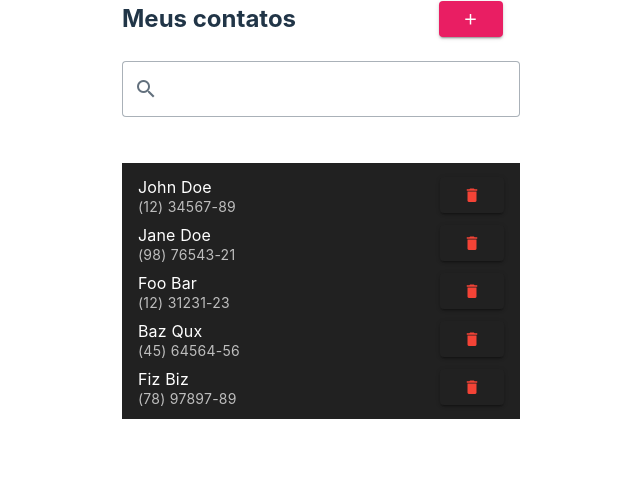
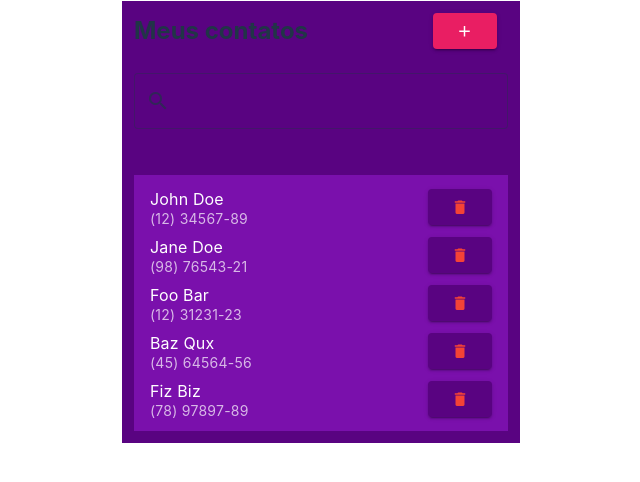
Before and after one commit to bobycachoeira/mentoria-vuejs, a Vue app: page / in a window 1280 px wide. Shown: the top 482 px of the page, without its empty margins (319-959 px from the left). Built offline with nearby package versions, Linux system fonts and the light colour scheme.

Commit message:
Adicionado algumas cores no app

```diff
--- a/src/App.vue
+++ b/src/App.vue
@@ -1,5 +1,5 @@
 <template>
-  <contact-app />
+  <contact-app class="contacts"/>
 </template>
 
 <script lang="ts">
@@ -12,3 +12,11 @@ export default {
   data: () => ({}),
 };
 </script>
+
+<style>
+.contacts {
+  background: fixed #590381;
+  margin: 0 0 0 0;
+  height: 100%;
+}
+</style>
--- a/src/modules/contact-list/Contacts.vue
+++ b/src/modules/contact-list/Contacts.vue
@@ -1,5 +1,5 @@
 <template>
-  <v-row>
+  <v-row class="contacts">
     <add-new-contact-dialog-component
       @save-contact="addNewContact"
       v-model="showModalAddContact"
@@ -8,6 +8,7 @@
     <edit-contact-dialog-component
       @edit-contact="editContact"
       v-model="showModalEditContact"
+      :contact="contact"
       min-width="80%"
     />
     <v-col cols="12">
@@ -18,6 +19,7 @@
     </v-col>
     <v-col cols="12">
       <contact-list-component
+      class="contact-list-item"
         @delete-contact="deleteContact"
         @edit-contact="setShowEditContact"
         :contact-list="filteredContacts"
@@ -48,7 +50,6 @@ export default {
     filter: new PhonebookFilter(),
     showModalAddContact: false,
     showModalEditContact: false,
-    selectedContact: new Contact(),
   }),
   methods: {
     async getContacts() {
@@ -95,3 +96,13 @@ export default {
   },
 };
 </script>
+
+<style scoped>
+.contacts {
+  background:  #590381;
+}
+
+.contact-list-item {
+  background: #7a10ac;
+}
+</style>
--- a/src/modules/contact-list/components/contact-list/contact-list.component.vue
+++ b/src/modules/contact-list/components/contact-list/contact-list.component.vue
@@ -8,7 +8,7 @@
       @click="editContact(item)"
     >
       <template v-slot:append>
-        <v-btn @click="deleteContact(item)">
+        <v-btn @click="deleteContact(item)" class="delete-btn">
           <v-icon icon="mdi-delete" absolute dark fab top right color="red" />
         </v-btn>
       </template>
@@ -42,3 +42,13 @@ export default {
   },
 };
 </script>
+
+<style scoped>
+.delete-btn {
+  background: fixed #590381;
+}
+
+.contact-list-item {
+  background: fixed #8916be;
+}
+</style>
--- a/src/modules/contact-list/components/dialogs/edit-contact.dialog.vue
+++ b/src/modules/contact-list/components/dialogs/edit-contact.dialog.vue
@@ -24,6 +24,7 @@
 
 <script lang="ts">
 import { Contact } from "../../entities/contact.entity";
+
 export default {
   props: {
     modelValue: {
@@ -38,7 +39,7 @@ export default {
     },
   },
   data: () => ({
-    contact: new Contact(),
+    // contact: new Contact(),
     rules: {
       required: (value: string) => !!value || "Campo obrigatório",
       minLengthName: (value: string) =>
--- a/src/modules/contact-list/entities/phonebook.entity.ts
+++ b/src/modules/contact-list/entities/phonebook.entity.ts
@@ -12,6 +12,7 @@ export class Phonebook {
       contact.name.toUpperCase().includes(name.toUpperCase())
     );
   }
+
   addContact(contact: Contact): void {
     this.contacts.push(contact);
   };
```
